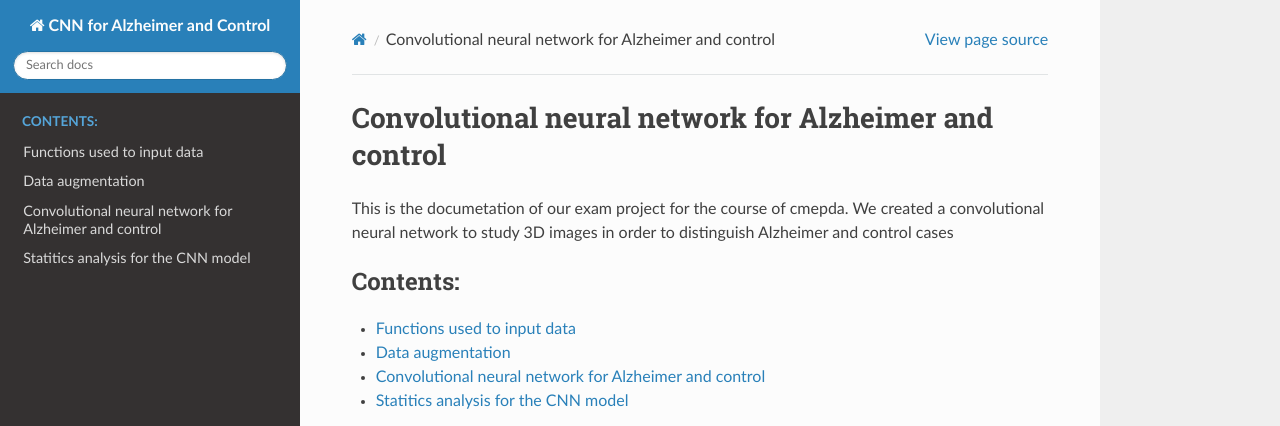
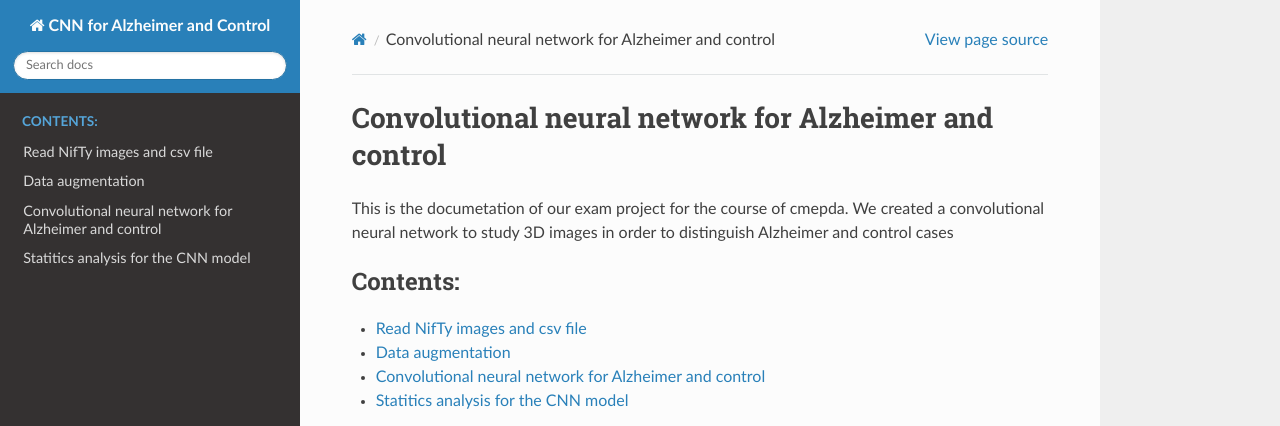
Before and after one commit to LauraToni/Progetto_cmepda, a Sphinx documentation site: the page built from doc/source/index.rst, in a window 1280 px wide. Shown: the top 426 px of the page. Built offline with Sphinx 7.4.7 and the Read the Docs theme 2.0.0, drawn with Linux system fonts in a browser that asks for light colours.

Commit message:
Update input.rst

```diff
--- a/doc/source/input.rst
+++ b/doc/source/input.rst
@@ -1,5 +1,5 @@
-Functions used to input data
-============================
+Read NifTy images and csv file
+==============================
 
 .. autofunction:: input_dati.read_dataset
 .. autofunction:: input_dati.import_csv
```
